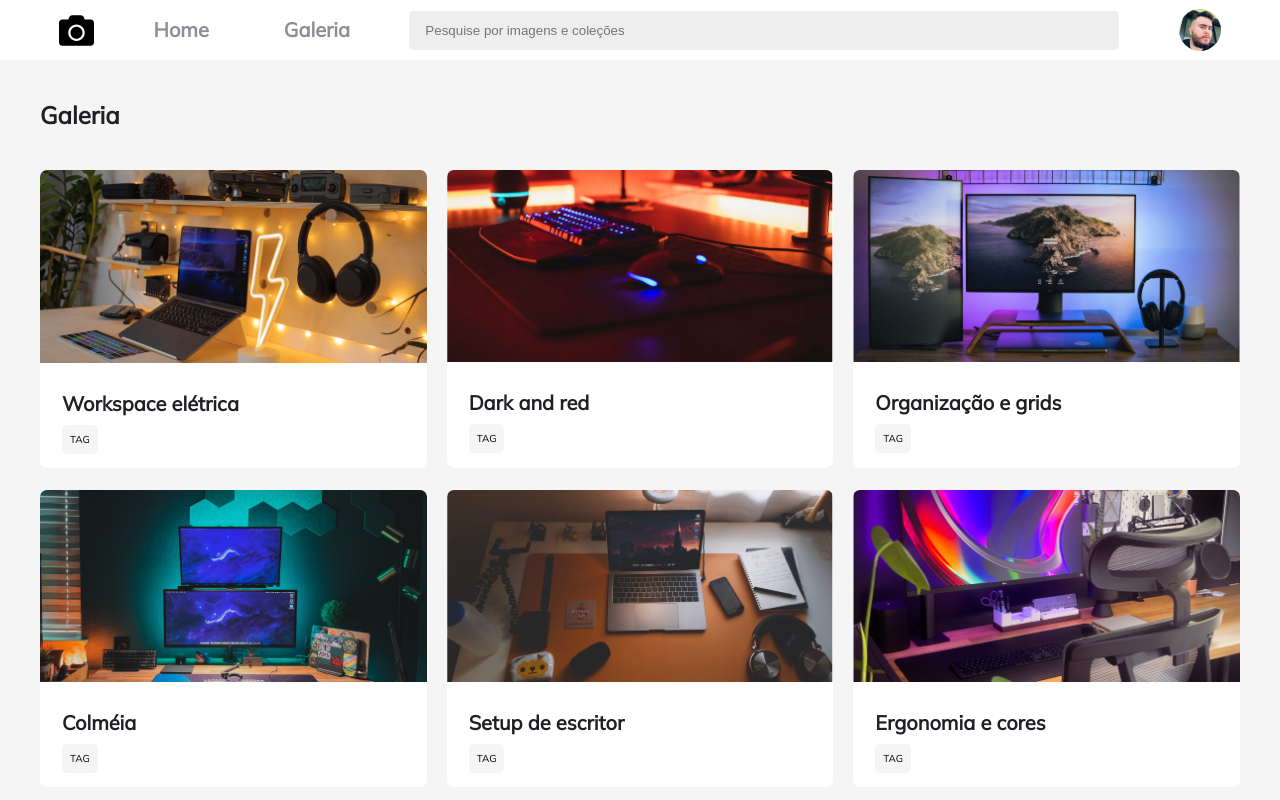
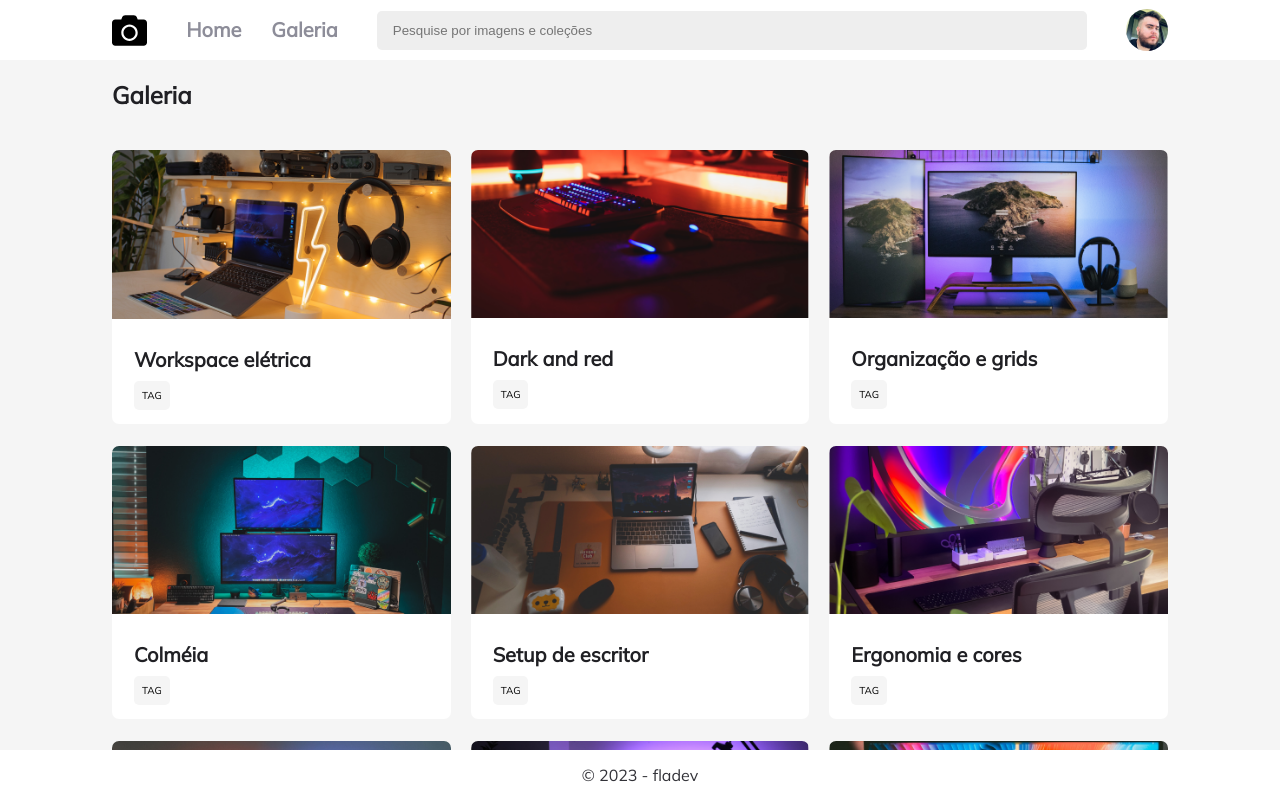
Before and after one commit to flavioaugusto1/fotoblog, a React (Vite) app: page / in a window 1280 px wide. Shown: the top 800 px of the page. Built offline with nearby package versions, Linux system fonts and the light colour scheme.

Commit message:
fix: corrigido alinhamento do layout e deixado fixo o header e o footer

```diff
--- a/src/pages/Home/index.jsx
+++ b/src/pages/Home/index.jsx
@@ -15,7 +15,7 @@ import Setup9 from "../../assets/setup9.png";
 export function Home() {
   return (
     <Container>
-      <Header>
+      <Header className="wrap">
         <CameraIcon />
         <ul>
           <li>Home</li>
@@ -28,6 +28,7 @@ export function Home() {
         />
       </Header>
       <Main>
+        <div className="wrap">
           <h1>Galeria</h1>
           <section>
             <Card title={"Workspace elétrica"} image={Setup1} />
@@ -40,8 +41,9 @@ export function Home() {
             <Card title={"Deep purple"} image={Setup8} />
             <Card title={"Multi-Screen"} image={Setup9} />
           </section>
+        </div>
       </Main>
-      <Footer>
+      <Footer className="wrap">
         <p>&copy; 2023 - fladev</p>
       </Footer>
     </Container>
--- a/src/pages/Home/styles.js
+++ b/src/pages/Home/styles.js
@@ -2,10 +2,15 @@ import styled from "styled-components";
 import { FaCamera } from "react-icons/fa";
 
 export const Container = styled.div`
-  height: 100%;
-  display: flex;
-  flex-direction: column;
-  justify-content: space-between;
+  height: 100vh;
+  display: grid;
+  grid-template-rows: max-content 1fr max-content;
+
+  .wrap {
+    padding: 1.6rem 3.2rem;
+    width: min(112rem, 100%);
+    margin: 0 auto;
+  }
 `;
 
 export const Header = styled.header`
@@ -14,15 +19,15 @@ export const Header = styled.header`
 
   display: flex;
   align-items: center;
-  justify-content: space-evenly;
+  justify-content: space-between;
   gap: 2rem;
 
   padding: 2rem;
 
   ul {
     display: flex;
+    gap: 3rem;
     list-style: none;
-    gap: 7.5rem;
 
     li {
       font-size: 2rem;
@@ -57,8 +62,8 @@ export const Header = styled.header`
 `;
 
 export const Main = styled.main`
-  max-width: 120rem;
-  margin: 3.6rem auto 3.6rem;
+  background-color: #f5f5f5;
+  overflow-y: scroll;
 
   h1 {
     font-size: 2.4rem;
--- a/src/styles/global.js
+++ b/src/styles/global.js
@@ -5,6 +5,8 @@ export default createGlobalStyle`
     margin: 0;
     padding: 0;
     box-sizing: border-box;
+    -webkit-font-smoothing: antialiased;
+    -moz-osx-font-smoothing: grayscale;
   }
 
   :root{
@@ -12,7 +14,6 @@ export default createGlobalStyle`
   }
 
   body {
-    background-color: #F5F5F5;
     font-family: 'Mulish', sans-serif;
   }
 `;
```
Lines whose indentation alone changed are shown as unchanged.
